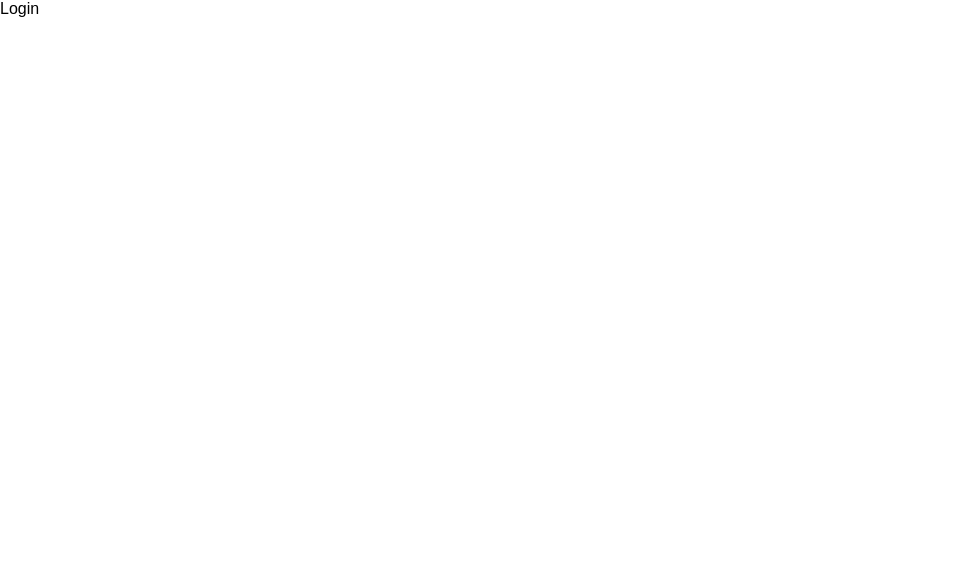
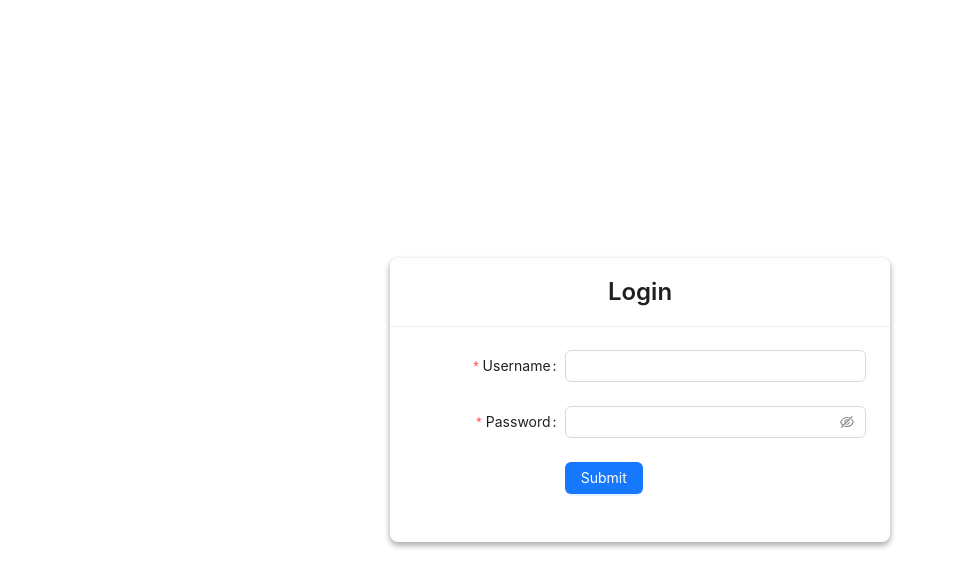
Before and after one commit to rk-huynhdd/vuejs-training, a Vue app in the folder my-project/: page /login in a window 1280 px wide. Shown: the top 588 px of the page, without its empty margins (0-956 px from the left). Built offline with nearby package versions, Linux system fonts and the light colour scheme.

Commit message:
Basic login function

```diff
--- a/my-project/package.json
+++ b/my-project/package.json
@@ -11,6 +11,7 @@
   "dependencies": {
     "ant-design-vue": "^4.2.6",
     "axios": "^1.13.4",
+    "js-cookie": "^3.0.5",
     "pinia": "^3.0.4",
     "vue": "^3.5.24",
     "vue-router": "^4.6.4"
--- /dev/null
+++ b/my-project/src/api/authApi.js
@@ -0,0 +1,13 @@
+import clientApi from "./clientApi"
+
+const loginUser = async (credential)=>{
+    const response = await clientApi.post("/auth/login", credential);
+
+    return response
+}
+const getProfile = async()=>{
+    const response = await clientApi.get("/auth/me")
+
+    return response
+}
+export{loginUser, getProfile}
--- /dev/null
+++ b/my-project/src/api/clientApi.js
@@ -0,0 +1,26 @@
+import axios from "axios";
+import Cookies from 'js-cookie'
+const clientApi = axios.create({
+    baseURL:'https://dummyjson.com',
+    headers :{
+       'Content-Type': 'application/json',
+
+    },
+    timeout:10000
+})
+clientApi.interceptors.request.use((config)=>{
+    if(Cookies.get("userToken")){
+        config.headers.Authorization=  `Bearer ${Cookies.get("userToken")}`
+    }
+    return config
+}, (error)=>{
+    return Promise.reject(error)
+
+})
+clientApi.interceptors.response.use((response )=>{
+ return response.data
+}, (error)=>{
+    return Promise.reject(error)
+})
+
+export default clientApi
--- a/my-project/src/pages/admin/Dashboard.vue
+++ b/my-project/src/pages/admin/Dashboard.vue
@@ -1,3 +1,10 @@
+<script setup>
+import useAuthStore from "../../stores/auth";
+
+const authStore = useAuthStore();
+</script>
 <template>
   <h1>Dashboard</h1>
+  <h3>Welcome {{ authStore.user.username }}</h3>
+  <p>{{ authStore.user.role }}</p>
 </template>
--- a/my-project/src/pages/auth/Login.vue
+++ b/my-project/src/pages/auth/Login.vue
@@ -1 +1,87 @@
-<template>Login</template>
+<script setup>
+import { ref } from "vue";
+
+import useAuthStore from "../../stores/auth";
+import useUiStore from "../../stores/UIstore";
+
+const userName = ref("");
+const password = ref("");
+const authStore = useAuthStore();
+const UIStore = useUiStore();
+
+const handleLogin = async () => {
+  await authStore.login({
+    username: userName.value,
+    password: password.value,
+  });
+};
+</script>
+<template>
+  <a-row type="flex" justify="center" align="middle" style="min-height: 100vh">
+    <a-card
+      title="Login"
+      :bordered="false"
+      :headStyle="{
+        fontSize: '24px',
+        textAlign: 'center',
+        padding: '15px',
+      }"
+      style="
+        width: 500px;
+        box-shadow:
+          rgba(0, 0, 0, 0.16) 0px 3px 6px,
+          rgba(0, 0, 0, 0.23) 0px 3px 6px;
+      "
+    >
+      <a-form
+        name="basic"
+        :label-col="{ span: 8 }"
+        :wrapper-col="{ span: 16 }"
+        autocomplete="off"
+        @submit.prevent="handleLogin"
+      >
+        <a-form-item
+          label="Username"
+          name="username"
+          :rules="[
+            {
+              required: true,
+              message: 'Please input your username!',
+            },
+          ]"
+        >
+          <a-input v-model:value="userName" />
+        </a-form-item>
+
+        <a-form-item
+          label="Password"
+          name="password"
+          :rules="[
+            {
+              required: true,
+              message: 'Please input your password!',
+            },
+          ]"
+        >
+          <a-input-password v-model:value="password" />
+        </a-form-item>
+
+        <a-form-item :wrapper-col="{ offset: 8, span: 16 }">
+          <a-button
+            type="primary"
+            html-type="submit"
+            :loading="UIStore.isLoading"
+            >Submit</a-button
+          >
+        </a-form-item>
+      </a-form>
+      <a-alert
+        v-if="UIStore.error"
+        :message="UIStore.error"
+        type="error"
+        style="font-weight: bold; color: red"
+      />
+    </a-card>
+  </a-row>
+</template>
+<style scoped></style>
--- /dev/null
+++ b/my-project/src/pages/system/NotAllowed.vue
@@ -0,0 +1,4 @@
+<template>
+  Not allowed
+  <router-link to="/login">Click here to login</router-link>
+</template>
--- a/my-project/src/pages/user/UserProfile.vue
+++ b/my-project/src/pages/user/UserProfile.vue
@@ -1 +1,10 @@
-<template>Profile</template>
+<script setup>
+import useAuthStore from "../../stores/auth";
+
+const authStore = useAuthStore();
+</script>
+<template>
+  Profile
+  <h3>Welcome {{ authStore.user.username }}</h3>
+  <p>{{ authStore.user.role }}</p>
+</template>
--- a/my-project/src/routes/indnex.js
+++ b/my-project/src/routes/indnex.js
@@ -5,6 +5,9 @@ import EmployeeList from "../pages/employee/EmployeeList.vue";
 import EmployeeDetails from "../pages/employee/EmployeeDetails.vue";
 import UserProfile from "../pages/user/UserProfile.vue";
 import useAuthStore from "../stores/auth";
+import Cookies from "js-cookie";
+import NotAllowed from "../pages/system/NotAllowed.vue";
+import NotFound from "../pages/system/NotFound.vue";
 
 const routes = [
     {
@@ -15,10 +18,9 @@ const routes = [
             requireLoggedIn: true
         },
         beforeEnter:(to, from)=>{
-            const authStore = useAuthStore();
-            if(authStore.role!=='admin'){
+            if(localStorage.getItem("role")!=='admin'){
                 return{
-                    name:'Login'
+                    name:'NotAllowed'
                 }
             }
         }
@@ -53,6 +55,15 @@ const routes = [
          meta:{
             requireLoggedIn: true
         }
+    },
+    {    path:"/403",
+        name:'NotAllowed',
+        component:NotAllowed
+    },
+    {
+        path:"/:pathMatch(.*)*",
+        name:'NotFound',
+        component:NotFound
     }
 
 
@@ -62,8 +73,12 @@ const router = createRouter({
     history:createWebHistory(),
     routes
 })
-router.beforeEach((to, from )=>{
+router.beforeEach( (to, from )=>{
     const authStore = useAuthStore();
+    if(Cookies.get('userToken')){
+        authStore.getUser()
+    }
+
     if(to.meta.requireLoggedIn && ! authStore.isLoggedIn){
 
         return{name:"Login"}
--- a/my-project/src/stores/UIstore.js
+++ b/my-project/src/stores/UIstore.js
@@ -0,0 +1,9 @@
+import { defineStore } from "pinia";
+import { ref } from "vue";
+
+const useUiStore= defineStore('UI', ()=>{
+    const isLoading = ref(false);
+    const error = ref("");
+    return{isLoading, error}
+})
+export default useUiStore
--- a/my-project/src/stores/auth.js
+++ b/my-project/src/stores/auth.js
@@ -1,16 +1,62 @@
 import { defineStore } from "pinia";
 import { ref } from "vue";
+import { getProfile, loginUser } from "../api/authApi";
+import useUiStore from "./UIstore";
+import Cookies from 'js-cookie'
+import { useRouter } from "vue-router";
 
 const useAuthStore = defineStore('auth', ()=>{
-    const role = ref("");
-    const isLoggedIn = ref(true);
+
+
+    const router = useRouter();
     const user = ref({});
-    const login = ()=>{
-        isLoggedIn.value= true
+    const isLoggedIn = ref(Cookies.get('userToken')? true : false)
+    const login = async (credential)=>{
+        const UIstore = useUiStore();
+        UIstore.isLoading= true;
+        credential.credentials="include"
+        try{
+             const user = await loginUser(credential);
+
+             Cookies.set("userToken", user.accessToken, {expires: 7})
+             await getUser()
+           isLoggedIn.value= true
+          if(localStorage.getItem('role')==='admin'){
+            router.push("/")
+          }
+          else{
+            router.push("/profile")
+          }
+
+
+        }
+       catch(err){
+        UIstore.error = "Please recheck your username or your password !!"
+       }
+       finally{
+        UIstore.isLoading=false
+       }
+
+    }
+    const getUser = async ()=>{
+        const newLoggedInUser = await getProfile();
+        user.value= newLoggedInUser
+        localStorage.setItem("role", newLoggedInUser.role);
+        localStorage.setItem('username', newLoggedInUser.username)
+
+
+
+
+
+
     }
     const logout = ()=>{
-        isLoggedIn.value= false
+
+        localStorage.removeItem('role');
+        localStorage.removeItem('username')
+        Cookies.remove('userToken')
+        router.push('/login')
     }
-    return{role, isLoggedIn, user, login, logout}
+    return{ user, login, logout, getUser, isLoggedIn}
 })
 export default useAuthStore
```
Also changed, not shown: my-project/src/api/employeeApi.js (added, +8 -0 lines), my-project/src/stores/employee.js (+27 -0 lines), 1 other file (tests, documents, lock files or other folders).
